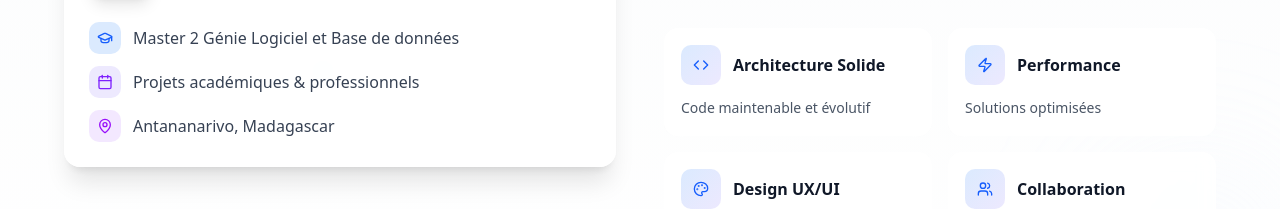
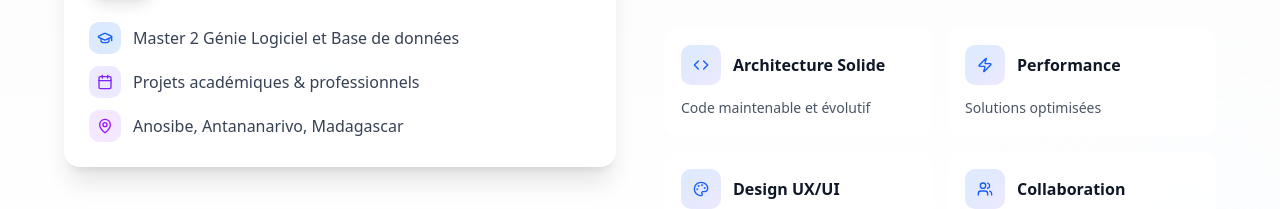
Before and after one commit to FidyRakotonjanahary/Fidy_Rakotonjanahary-Portfolio, a Next.js app: page / in a window 1280 px wide. Shown: the part 1259-1468 px from the top of the page. Built offline with nearby package versions, Linux system fonts and the light colour scheme.

Commit message:
final version v2

```diff
--- a/app/components/sections/about-section.tsx
+++ b/app/components/sections/about-section.tsx
@@ -73,7 +73,7 @@ export function AboutSection() {
                   <div className="p-1.5 lg:p-2 bg-purple-100 dark:bg-purple-950/50 rounded-lg">
                     <MapPin className="h-3 w-3 lg:h-4 lg:w-4 text-purple-600 dark:text-purple-400" />
                   </div>
-                  <span className="text-sm lg:text-base text-gray-700 dark:text-gray-300 font-medium">Antananarivo, Madagascar</span>
+                  <span className="text-sm lg:text-base text-gray-700 dark:text-gray-300 font-medium">Anosibe, Antananarivo, Madagascar</span>
                 </div>
               </div>
             </div>
--- a/app/components/sections/contact-section.tsx
+++ b/app/components/sections/contact-section.tsx
@@ -64,8 +64,8 @@ export default function ContactSection() {
     {
       icon: MapPin,
       label: "Localisation",
-      value: "Antananarivo, Madagascar",
-      href: "https://maps.google.com/?q=Antananarivo,Madagascar",
+      value: "Anosibe, Antananarivo",
+      href: "https://maps.google.com/?q=-18.919094,47.528175",
       action: "Voir sur la carte"
     }
   ]
```
